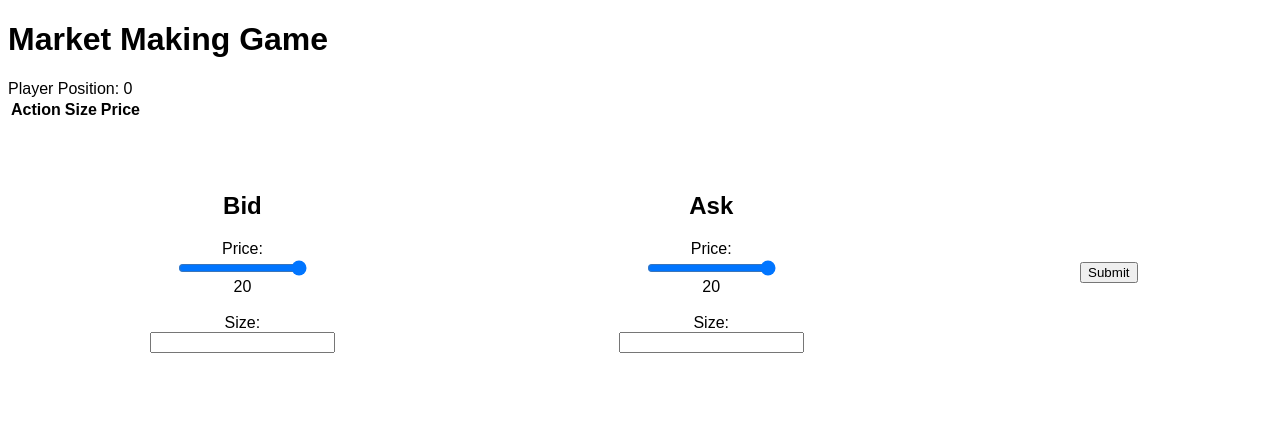
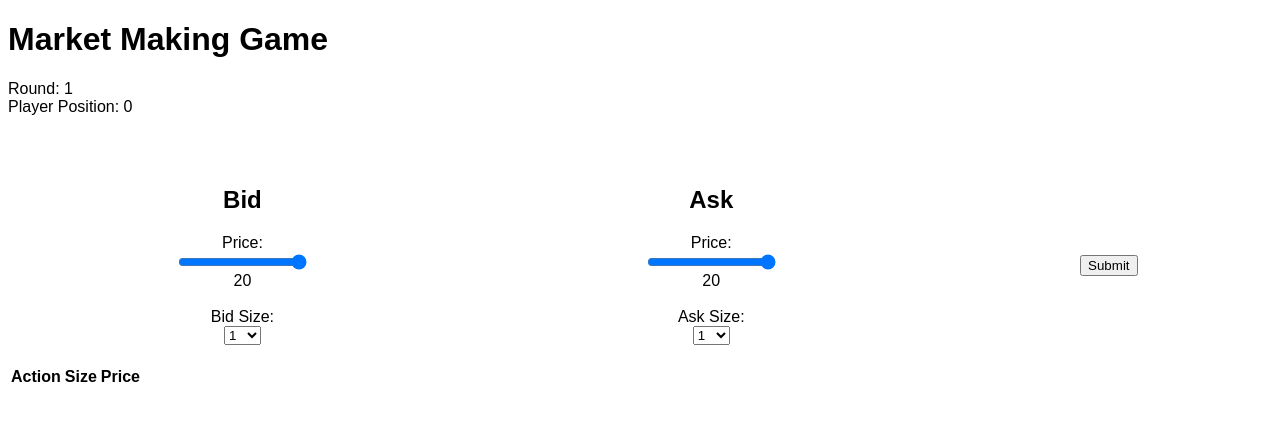
Before and after one commit to BenMosbah/MarketMakerGame, a Flask app: page / in a window 1280 px wide. Shown: the top 421 px of the page. Run offline with Flask 3, Linux system fonts and the light colour scheme; lists and menus that the app fills with data are empty.

Commit message:
improvements to UI and introduction of rounds

```diff
--- a/app.py
+++ b/app.py
@@ -18,7 +18,7 @@ def index():
 @app.route('/submit_data', methods=['POST'])
 def submit_data():
     market_provided = request.get_json()
-
+    print(market_provided)
     # Call your Python function with the submitted data
     new_state = play_a_round(market_provided)
     print(new_state)
--- a/main.py
+++ b/main.py
@@ -17,13 +17,14 @@ def play_a_round(market_provided):
     # Play one round
     player.make_market(market_provided)
     market_data['player_market'] = player.myMarket
+    round = market_provided['round']
 
     for name in ['A', 'B', 'C', 'D']:
         order_type, order_price, order_size = traders_dictionary[name].trade(market_data)
         if order_type is not None:
             print(f"Market is [{player.myMarket['bid_size']}]@{player.myMarket['bid_price']} | [{player.myMarket['ask_size']}]@{player.myMarket['ask_price']}")
             print(f'Trader {name} submits a {order_type} {order_size} @ {order_price}')
-            player.update_exposure_and_my_market(order_type, order_size, order_price)
+            player.update_exposure_and_my_market(order_type, order_size, order_price, round)
             market_data['player_market'] = player.myMarket
             print(f"Market is left [{player.myMarket['bid_size']}]@{player.myMarket['bid_price']} | [{player.myMarket['ask_size']}]@{player.myMarket['ask_price']}")
         else:
--- a/player.py
+++ b/player.py
@@ -13,7 +13,7 @@ class Player:
                 "ask_size": float(market_provided['askSize']),
                 }
 
-    def update_exposure_and_my_market(self, order_type, order_size, order_price):
+    def update_exposure_and_my_market(self, order_type, order_size, order_price, round):
         if order_type == 'buy':
             self.exposure -= order_size
             self.myMarket['ask_size'] -= order_size
@@ -21,7 +21,7 @@ class Player:
             self.exposure += order_size
             self.myMarket['bid_size'] -= order_size
         fill_type = 'sell' if order_type == 'buy' else 'buy'
-        self.trades.append({"fill_type": fill_type, "trading_size": order_size, "order_price": order_price})
+        self.trades.append({"fill_type": fill_type, "trading_size": order_size, "order_price": order_price, "round":round})
 
     def calculate_pnl(self, true_value):
         """
--- a/static/script.js
+++ b/static/script.js
@@ -67,23 +67,69 @@ window.addEventListener('DOMContentLoaded', () => {
         updateDisplaySize(askSizeInput.value, displayAskSize);
     });
 
+    function validateSizes(bidSize, askSize, currentPosition) {
+    const bidSizeInt = parseInt(bidSize);
+    const askSizeInt = parseInt(askSize);
+    const newPositionBid = currentPosition + bidSizeInt;
+    const newPositionAsk = currentPosition - askSizeInt;
+
+    if (newPositionBid > 10 || newPositionAsk < -10) {
+        return false;
+    }
+
+    return true;
+    }
+
+    function updateSizeOptions(currentPosition) {
+        const bidSizeSelect = document.getElementById('bid-size');
+        const askSizeSelect = document.getElementById('ask-size');
+
+        bidSizeSelect.innerHTML = '';
+        askSizeSelect.innerHTML = '';
+
+        const maxBidSize = Math.min(10 - currentPosition, 10);
+        const maxAskSize = Math.min(10 + currentPosition, 10);
+
+        for (let i = 1; i <= maxBidSize; i++) {
+            const option = document.createElement('option');
+            option.value = i;
+            option.text = i;
+            bidSizeSelect.add(option);
+        }
+
+        for (let i = 1; i <= maxAskSize; i++) {
+            const option = document.createElement('option');
+            option.value = i;
+            option.text = i;
+            askSizeSelect.add(option);
+        }
+    }
+
     submitButton.addEventListener('click', async () => {
+        // Get the current position
+        const currentPosition = parseInt(document.querySelector('#player-position span').textContent);
+        // Validate the bidSize and askSize values
         const bidPrice = bidPriceInput.value;
         const askPrice = askPriceInput.value;
         const bidSize = bidSizeInput.value;
         const askSize = askSizeInput.value;
-
+        // Get the current round number
+        const roundCounterElement = document.querySelector('#round-counter span');
+        const currentRound = parseInt(roundCounterElement.textContent);
         // Send the submitted data to the server
         const response = await postData('/submit_data', {
             bidPrice: bidPrice,
             bidSize: bidSize,
             askPrice: askPrice,
-            askSize: askSize
+            askSize: askSize,
+            round: currentRound
         });
 
         // Update the player's position
         const playerPositionElement = document.querySelector('#player-position span');
         playerPositionElement.textContent = response.exposure;
+        // UpdateSizeOptions based on new trade
+        //updateSizeOptions(parseInt(playerPositionElement.textContent));
         // Update the table of trades
         const tradesTableBody = document.querySelector('#trades-table tbody');
         tradesTableBody.innerHTML = '';
@@ -101,9 +147,13 @@ window.addEventListener('DOMContentLoaded', () => {
         row.appendChild(priceCell);
 
         tradesTableBody.appendChild(row);
-    });
+        });
+
+        // Increment the round number
+        roundCounterElement.textContent = currentRound + 1;
     });
 
     // Initialize price displays
     updatePriceDisplays();
+    updateSizeOptions(0);
 });
--- a/templates/index.html
+++ b/templates/index.html
@@ -12,7 +12,33 @@
 </head>
 <body>
     <h1>Market Making Game</h1>
+    <div id="round-counter">Round: <span>1</span></div>
     <div id="player-position">Player Position: <span>0</span></div>
+    <div class="container">
+        <div class="bid">
+            <h2>Bid</h2>
+            <label for="bid-price">Price: </label>
+            <input type="range" id="bid-price" min="0" max="100" step="1">
+            <span id="bid-price-display">0</span>
+            <br>
+            <label for="bid-size">Bid Size:</label>
+            <select id="bid-size" name="bid-size"></select>
+            <div class="display-bid-size"></div>
+        </div>
+
+
+        <div class="ask">
+            <h2>Ask</h2>
+            <label for="ask-price">Price: </label>
+            <input type="range" id="ask-price" min="0" max="100" step="1">
+            <span id="ask-price-display">0</span>
+            <br>
+            <label for="ask-size">Ask Size:</label>
+            <select id="ask-size" name="ask-size"></select>
+            <div class="display-ask-size"></div>
+        </div>
+        <button id="submit">Submit</button>
+    </div>
     <table id="trades-table">
         <thead>
             <tr>
@@ -24,28 +50,5 @@
         <tbody>
         </tbody>
     </table>
-    <div class="container">
-        <div class="bid">
-            <h2>Bid</h2>
-            <label for="bid-price">Price: </label>
-            <input type="range" id="bid-price" min="0" max="100" step="1">
-            <span id="bid-price-display">0</span>
-            <br>
-            <label for="bid-size">Size: </label>
-            <input type="number" id="bid-size" min="0" step="1">
-            <div class="display-bid-size"></div>
-        </div>
-        <div class="ask">
-            <h2>Ask</h2>
-            <label for="ask-price">Price: </label>
-            <input type="range" id="ask-price" min="0" max="100" step="1">
-            <span id="ask-price-display">0</span>
-            <br>
-            <label for="ask-size">Size: </label>
-            <input type="number" id="ask-size" min="0" step="1">
-            <div class="display-ask-size"></div>
-        </div>
-        <button id="submit">Submit</button>
-    </div>
 </body>
 </html>
--- a/traders.py
+++ b/traders.py
@@ -41,12 +41,12 @@ class Trader:
 
         # Only trade "trading_frequency" of the time
         if random.random() < self.trading_frequency:
-            if fair_bid >= ask_price:
+            if fair_bid >= ask_price and ask_size > 0:
                 # Buy at the ask price
                 order_type = 'buy'
                 order_price = ask_price
                 order_size = min(self.trading_size, ask_size)
-            elif fair_ask <= bid_price :
+            elif fair_ask <= bid_price and bid_size > 0:
                 # Sell at the bid price
                 order_type = 'sell'
                 order_price = bid_price
```
